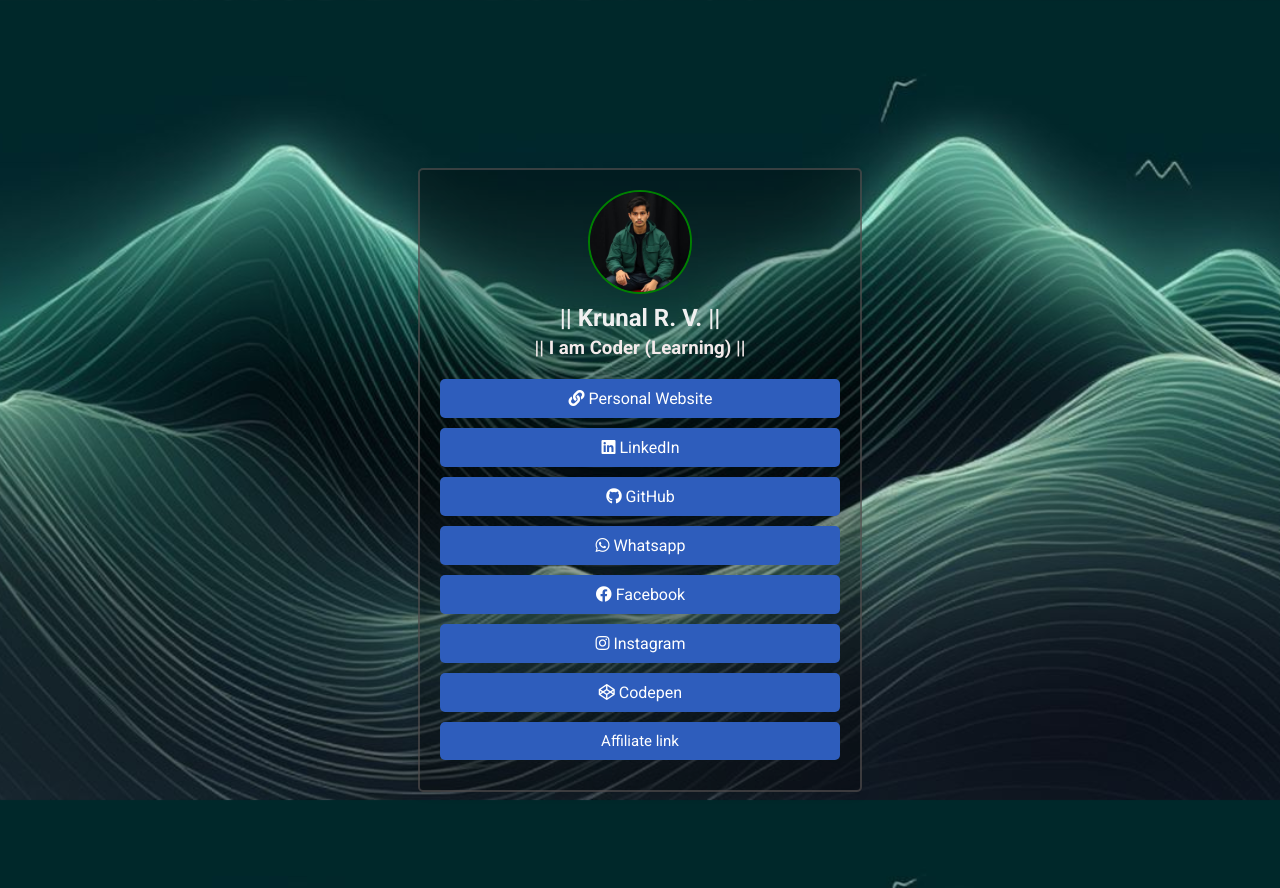
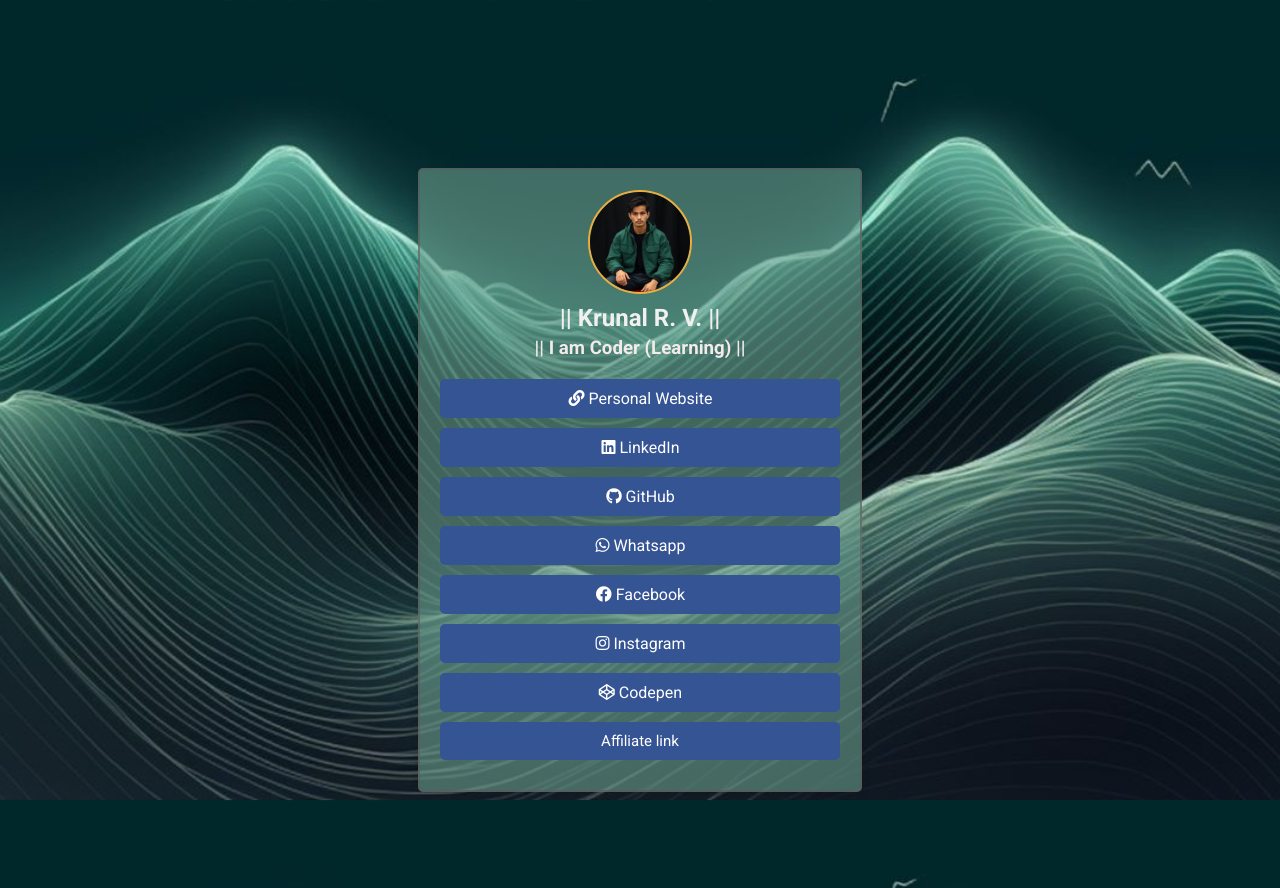
Before and after one commit to ackrunalrv/krvlinktree, a plain HTML site: page index.html in a window 1280 px wide. Drawn offline with Linux system fonts and the light colour scheme; files whose address does not match are found by name.

Commit message:
color changes + bg changes (bg2)

```diff
--- a/CSS/style.css
+++ b/CSS/style.css
@@ -1,7 +1,7 @@
 body {
     font-family: 'Roboto', sans-serif;
     background-image: url(../photoes/bg1.jpeg);
-    background-color: black;
+    background-color: #2e2e2e;
     background-attachment: fixed;
     background-repeat: no-repeat;
     background-size: cover;
@@ -27,7 +27,7 @@
 }
 
 .link-tree {
-    background-color: #00000048;
+    background-color: #689b8a9d;
     border: 2px solid #5d595997;
     border-radius: 5px;
     box-shadow: 0 4px 8px rgba(0, 0, 0, 0.1);
@@ -43,7 +43,7 @@
 
 .profile img {
     border-radius: 50%;
-    border: 2px solid green;
+    border: 2px solid #fcb53be8;
     width: 100px;
     height: 100px;
 }
@@ -61,7 +61,7 @@
 
 .links a {
     display: block;
-    background-color: #2e5dbc;
+    background-color: #355494;
     color: #fff;
     text-decoration: none;
     padding: 10px;
@@ -86,6 +86,8 @@
 
 @media screen and (max-width: 992px) {
     .link-tree {
+        background-color: #00000075;
+        border: 2px solid #fcb53bc9;
         margin-top: 1rem;
         padding: 1rem;
         height: 65rem;
```
Also changed, not shown: photoes/bg2.jpg.
